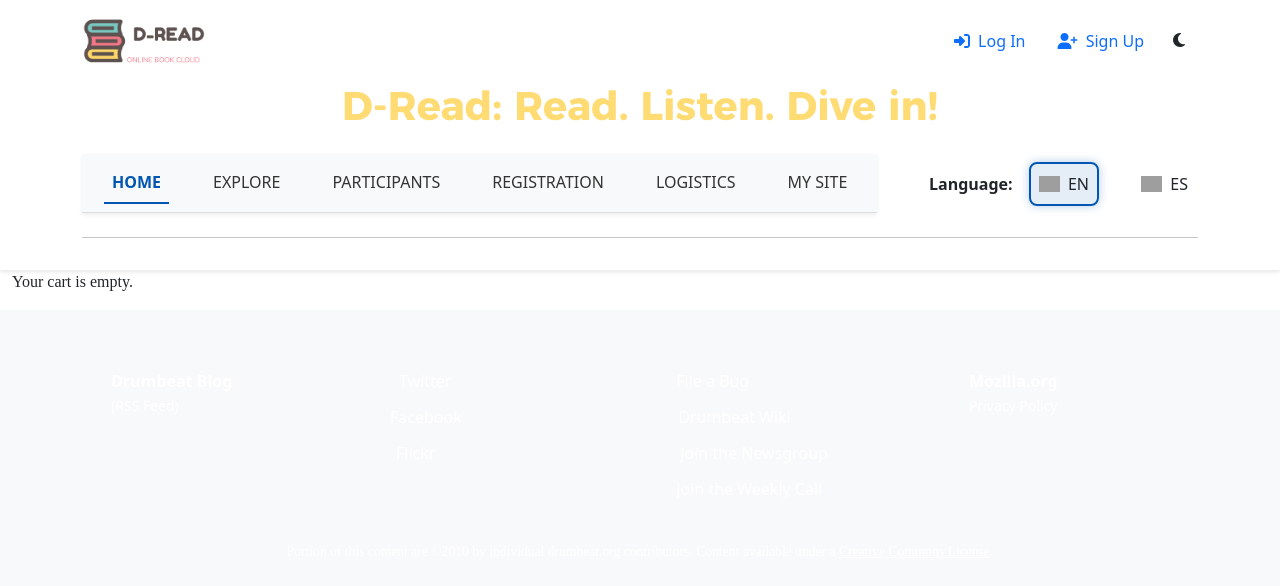
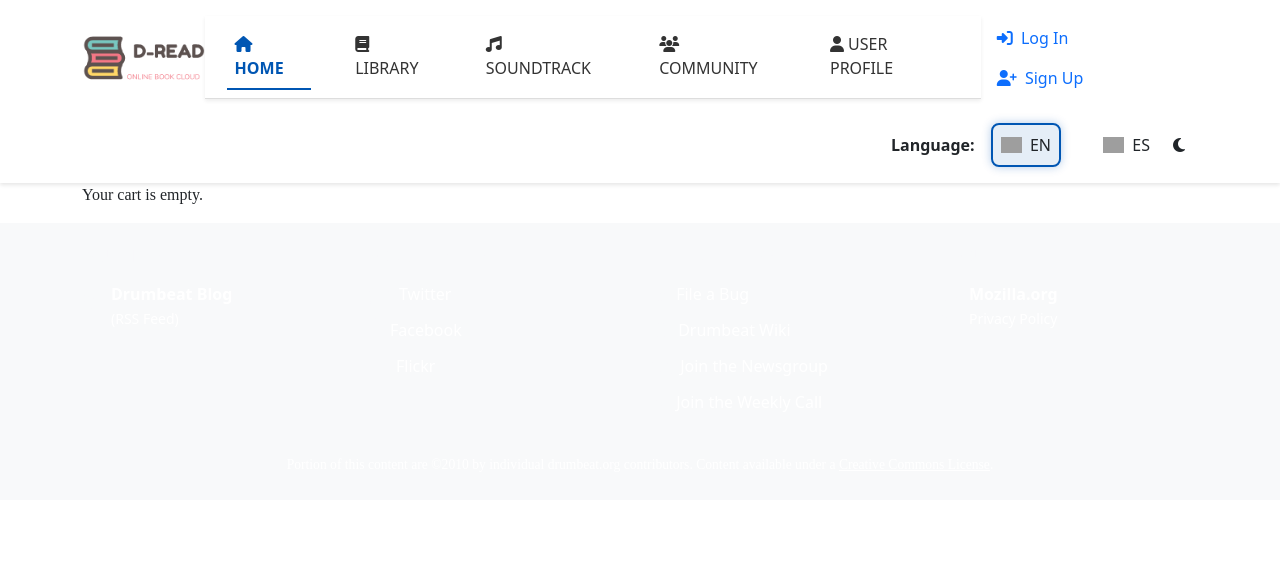
Before and after one commit to pereprior/D-Read, a PHP site: page /cart.php in a window 1280 px wide. Shown: the top 586 px of the page. Run offline with PHP 8.4, Linux system fonts and the light colour scheme; some libraries are stand-ins or nearby versions; grey boxes are pictures that could not be loaded.

Commit message:
optimizar pantalla de inicio

```diff
--- a/public/css/styles.css
+++ b/public/css/styles.css
@@ -81,7 +81,6 @@ header .btn-warning:hover {
 }
 
 .pages-nav {
-  background-color: #f8f9fa;
   border-bottom: 1px solid #ddd;
   box-shadow: 0 2px 5px rgba(0, 0, 0, 0.1);
 }
@@ -204,14 +203,6 @@ header .btn-warning:hover {
   }
 }
 
-.full-width {
-  width: 100% !important;
-  max-width: 100% !important;
-  height: auto;
-  padding: 0;
-  margin: 0;
-}
-
 .dark-mode {
   background-color: #121212;
   color: #ffffff;
@@ -293,7 +284,7 @@ header .btn-warning:hover {
 }
 .slick-slider .slick-slide {
   min-width: 300px;
-  max-width: 100%;
+  max-width: 80%;
   text-align: center;
   color: #5D5250;
 }
--- a/public/index.php
+++ b/public/index.php
@@ -4,9 +4,8 @@ ob_start(); // Inicia el almacenamiento en buffer
 ?>
 
 <div class="myCarrousel">
-  <div><img src="img/index1.png" alt="1"></div>
-  <div><img src="img/index2.png" alt="2"></div>
-  <div><img src="img/index3.png" alt="3"></div>
+  <div><img src="img/promo1.png" alt="1"></div>
+  <div><img src="img/promo2.png" alt="2"></div>
 </div>
 
 <script src="js/plugins/jquery.carrousel.js"></script>
--- a/public/js/jquery/languageSelector.js
+++ b/public/js/jquery/languageSelector.js
@@ -1,19 +1,43 @@
 $(document).ready(function() {
-    const pageHeader = document.getElementById('page-header');
-    const languageSelectors = document.querySelectorAll('input[name="language"]');
-    const titles = {
-        en: "D-Read: Read. Listen. Dive in!",
-        es: "D-Read, Lee. Escucha. Sumérgete!"
-    };
-
-    const updatePageTitle = (event) => {
-        const selectedLanguage = event.currentTarget.value;
-        if (pageHeader) {
-            pageHeader.textContent = titles[selectedLanguage];
+    const translations = {
+        en: {
+            home: '<i class="fas fa-home"></i> Home',
+            library: '<i class="fas fa-book"></i> Library',
+            soundtrack: '<i class="fas fa-music"></i> Soundtrack',
+            community: '<i class="fas fa-users"></i> Community',
+            profile: '<i class="fas fa-user"></i> Profile',
+            login: '<i class="fas fa-sign-in-alt"></i> Log In',
+            signup: '<i class="fas fa-user-plus"></i> Sign Up',
+            logout: '<i class="fas fa-sign-out-alt"></i> Logout',
+            language: 'Language:'
+        },
+        es: {
+            home: '<i class="fas fa-home"></i> Inicio',
+            library: '<i class="fas fa-book"></i> Biblioteca',
+            soundtrack: '<i class="fas fa-music"></i> Banda Sonora',
+            community: '<i class="fas fa-users"></i> Comunidad',
+            profile: '<i class="fas fa-user"></i> Perfil',
+            login: '<i class="fas fa-sign-in-alt"></i> Iniciar Sesión',
+            signup: '<i class="fas fa-user-plus"></i> Registrarse',
+            logout: '<i class="fas fa-sign-out-alt"></i> Cerrar Sesión',
+            language: 'Idioma:'
         }
     };
 
-    languageSelectors.forEach(selector => {
-        selector.addEventListener('change', updatePageTitle);
-    });
+    const updateHeaderLanguage = function() {
+        const selectedLanguage = $(this).val();
+        const text = translations[selectedLanguage];
+
+        $('#home').html(text.home);
+        $('#library').html(text.library);
+        $('#soundtrack').html(text.soundtrack);
+        $('#community').html(text.community);
+        $('#profile').html(text.profile);
+        $('#login').html(text.login);
+        $('#signup').html(text.signup);
+        $('#logout').html(text.logout);
+        $('#language').html(text.language);
+    };
+
+    $('input[name="language"]').on('change', updateHeaderLanguage);
 });
--- a/public/js/plugins/jquery.carrousel.js
+++ b/public/js/plugins/jquery.carrousel.js
@@ -4,7 +4,9 @@ $(function() {
         infinite: true,
         speed: 300,
         slidesToShow: 1,
-        adaptiveHeight: true
+        adaptiveHeight: true,
+        nextArrow: '<button type="button" class="slick-next"><i class="fas fa-chevron-right"></i></button>',
+        prevArrow: '<button type="button" class="slick-prev"><i class="fas fa-chevron-left"></i></button>'
     });
 
 });
--- a/public/scss/_components.scss
+++ b/public/scss/_components.scss
@@ -44,7 +44,6 @@ header {
 }
 
 .pages-nav {
-    background-color: #f8f9fa;
     border-bottom: 1px solid #ddd;
     box-shadow: 0 2px 5px rgba(0, 0, 0, 0.1);
 
@@ -176,14 +175,6 @@ header {
   }
 }
 
-.full-width {
-    width: 100% !important;
-    max-width: 100% !important;
-    height: auto;
-    padding: 0;
-    margin: 0;
-}
-
 .dark-mode {
   background-color: #121212;
   color: #ffffff;
@@ -277,7 +268,7 @@ header {
 
     .slick-slide {
         min-width: 300px;
-        max-width: 100%;
+        max-width: 80%;
         text-align: center;
         color: variables.$text-color;
 
--- a/public/templates/base.php
+++ b/public/templates/base.php
@@ -22,7 +22,6 @@
     <script type="text/javascript" src="//cdn.jsdelivr.net/npm/slick-carousel@1.8.1/slick/slick.min.js"></script>
     <script type="text/javascript" src="js/ajax/register.js"></script>
     <script type="text/javascript" src="js/jquery/darkMode.js"></script>
-    <script type="text/javascript" src="js/jquery/languageSelector.js"></script>
     <script type="text/javascript" src="js/jquery/navigation.js"></script>
     <script type="text/javascript" src="vendor/bootstrap/js/bootstrap.bundle.min.js"></script>
 </head>
--- a/public/templates/partials/header.php
+++ b/public/templates/partials/header.php
@@ -7,6 +7,38 @@
           <!-- Logo -->
           <img src="img/logo_d-read-trans.png" alt="D-Read Logo">
 
+          <nav class="pages-nav navbar navbar-expand-lg shadow-sm">
+            <div class="container">
+                <ul class="navbar-nav mx-auto">
+                  <li class="nav-item">
+                      <a href="index.php" id="home" class="nav-link text-uppercase active">
+                          <i class="fas fa-home"></i>   Home
+                      </a>
+                  </li>
+                  <li class="nav-item">
+                      <a href="#" id="library" class="nav-link text-uppercase">
+                          <i class="fas fa-book"></i>   Library
+                      </a>
+                  </li>
+                  <li class="nav-item">
+                      <a href="#" id="soundtrack" class="nav-link text-uppercase">
+                          <i class="fas fa-music"></i>  SoundTrack
+                      </a>
+                  </li>
+                  <li class="nav-item">
+                      <a href="#" id="community" class="nav-link text-uppercase">
+                          <i class="fas fa-users"></i>  Community
+                      </a>
+                  </li>
+                  <li class="nav-item">
+                      <a href="#" id="profile" class="nav-link text-uppercase">
+                          <i class="fas fa-user"></i>   User Profile
+                      </a>
+                  </li>
+                </ul>
+            </div>
+          </nav>
+
           <!-- Login / Sign-up OR User Menu -->
           <nav>
               <ul class="nav">
@@ -15,69 +47,30 @@
                           <span class="nav-link fw-bold">Welcome, <?= htmlspecialchars($_SESSION['user']['username']); ?></span>
                       </li>
                       <li class="nav-item">
-                          <a href="logout.php" class="nav-link">
+                          <a href="logout.php" id="logout" class="nav-link">
                               <i class="fas fa-sign-out-alt me-1"></i> Logout
                           </a>
                       </li>
                   <?php else: ?>
                       <li class="nav-item">
-                          <a href="login.php" class="nav-link">
+                          <a href="login.php" id="login" class="nav-link">
                               <i class="fas fa-sign-in-alt me-1"></i> Log In
                           </a>
                       </li>
                       <li class="nav-item">
-                          <a href="register.php" class="nav-link">
+                          <a href="register.php" id="signup" class="nav-link">
                               <i class="fas fa-user-plus me-1"></i> Sign Up
                           </a>
                       </li>
                   <?php endif; ?>
-                  <li class="nav-item">
-                    <button id="toggle-mode" class="btn">
-                        <i id="mode-icon" class="fas fa-moon trans-bg"></i>
-                    </button>
-                  </li>
               </ul>
           </nav>
       </div>
 
-      <!-- Header Title -->
-      <h1 id="page-header" class="heading heading-primary text-center">D-Read: Read. Listen. Dive in!</h1>
-
       <!-- Navigation and Language Selector -->
-      <div class="d-flex justify-content-between align-items-center mt-4">
-          <nav class="pages-nav navbar navbar-expand-lg bg-light shadow-sm">
-              <div class="container">
-                  <ul class="navbar-nav mx-auto">
-                      <li class="nav-item">
-                          <a href="index.php" class="nav-link text-uppercase active">Home</a>
-                      </li>
-                      <li class="nav-item">
-                          <a href="#" class="nav-link text-uppercase">Explore</a>
-                      </li>
-                      <li class="nav-item">
-                          <a href="#" class="nav-link text-uppercase">Participants</a>
-                      </li>
-                      <li class="nav-item">
-                          <a href="#" class="nav-link text-uppercase">Registration</a>
-                      </li>
-                      <li class="nav-item">
-                          <a href="#" class="nav-link text-uppercase">Logistics</a>
-                      </li>
-                      <li class="nav-item">
-                          <a href="#" class="nav-link text-uppercase">My site</a>
-                      </li>
-                      <?php if (isset($_SESSION['user'])): ?>
-                      <li class="nav-item">
-                          <a href="cart.php" class="nav-link text-uppercase">Cart</a>
-                      </li>
-                      <?php endif; ?>
-                  </ul>
-              </div>
-          </nav>
-
-          <!-- Language Selector -->
+      <div class="mt-4 d-flex ms-auto justify-content-end">
         <div class="language-selector d-flex align-items-center">
-              <label for="language-selector" class="me-3 fw-semibold">Language:</label>
+            <label for="language-selector" id="language" class="me-3 fw-semibold">Language:</label>
             <div class="d-flex gap-3">
                 <div class="flag-selector">
                     <input type="radio" id="en" name="language" value="en" checked />
@@ -94,10 +87,13 @@
             </div>
         </div>
 
+        <button id="toggle-mode" class="btn">
+            <i id="mode-icon" class="fas fa-moon trans-bg"></i>
+        </button>
       </div>
 
-      <!-- Divider -->
-      <hr class="divider mt-4">
   </div>
 
 </header>
+
+<script type="text/javascript" src="js/jquery/languageSelector.js"></script>
```
Also changed, not shown: public/img/index1.png (deleted), public/img/index2.png (deleted), 4 other files. Lines whose indentation alone changed are shown as unchanged.
